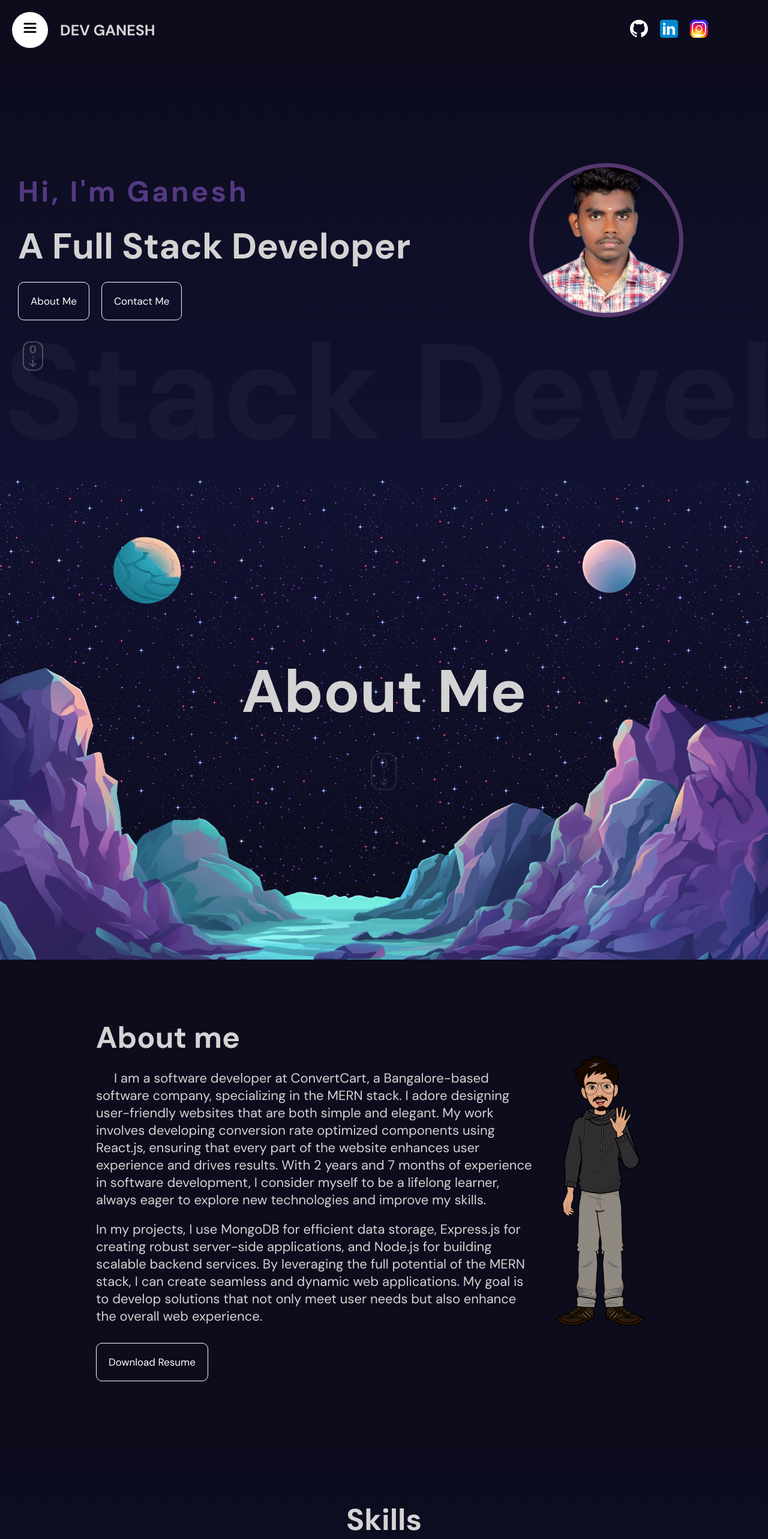
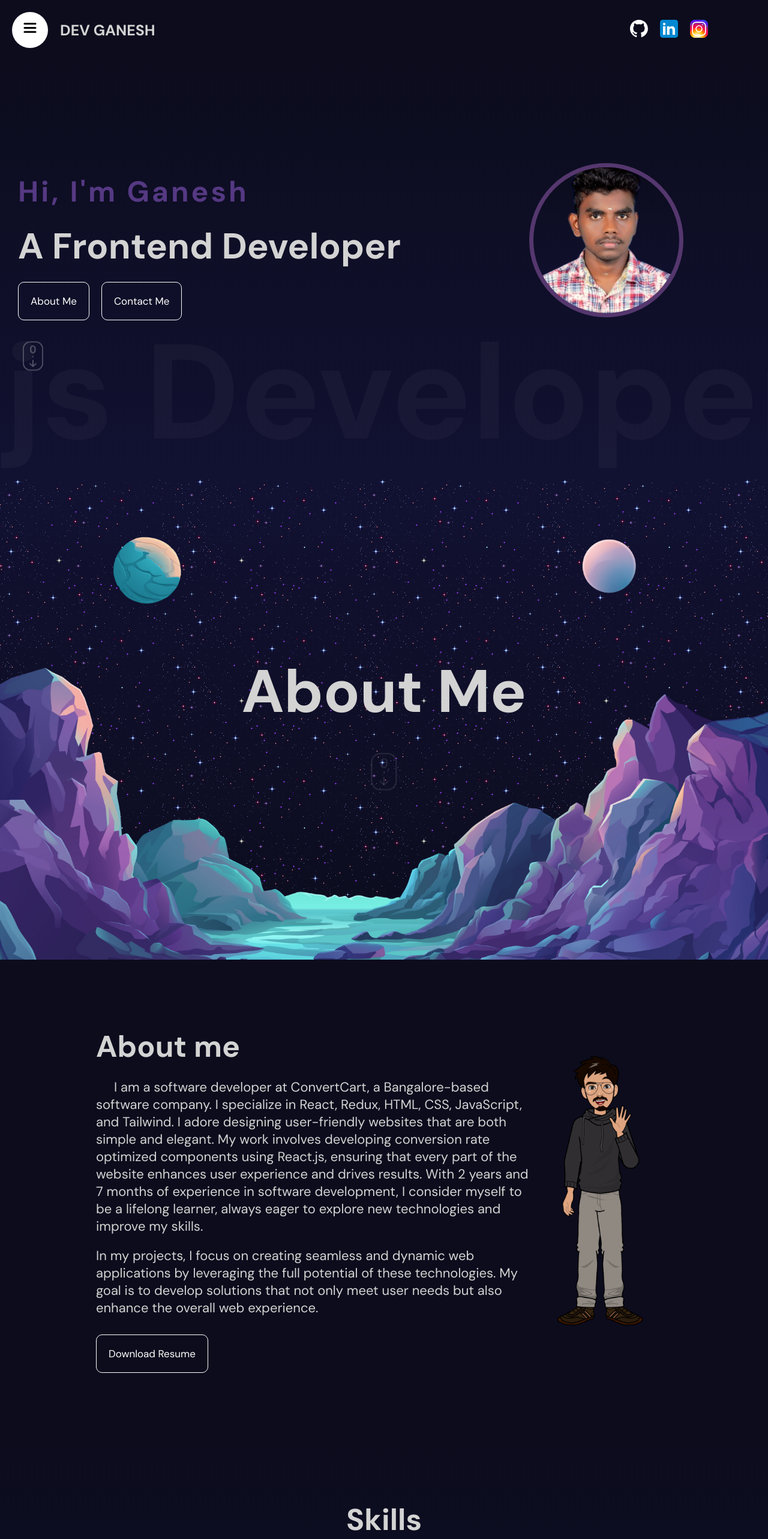
Before and after one commit to Ganesh-Paulraja/Portfolio-2, a React (Vite) app: page / in a window 1280 px wide. Shown: the top 2566 px of the page at 60% size. Built offline with nearby package versions, Linux system fonts and the light colour scheme.

Commit message:
profile updated

```diff
--- a/src/components/About/About.jsx
+++ b/src/components/About/About.jsx
@@ -65,11 +65,17 @@ export default function About() {
     <motion.div ref={elementRef} className='gg-about'>
       <motion.div className='content-wrap' variants={animateContent} initial='initial' animate={isInView ? 'whileView': ''}>
       <h1>About me</h1>
-      <p className="gg-content gg-first">
+      {/* <p className="gg-content gg-first">
       I am a software developer at ConvertCart, a Bangalore-based software company, specializing in the MERN stack. I adore designing user-friendly websites that are both simple and elegant. My work involves developing conversion rate optimized components using React.js, ensuring that every part of the website enhances user experience and drives results. With 2 years and 7 months of experience in software development, I consider myself to be a lifelong learner, always eager to explore new technologies and improve my skills.
       </p>
       <p className="gg-content">
         In my projects, I use MongoDB for efficient data storage, Express.js for creating robust server-side applications, and Node.js for building scalable backend services. By leveraging the full potential of the MERN stack, I can create seamless and dynamic web applications. My goal is to develop solutions that not only meet user needs but also enhance the overall web experience.
+      </p> */}
+      <p className="gg-content gg-first">
+      I am a software developer at ConvertCart, a Bangalore-based software company. I specialize in React, Redux, HTML, CSS, JavaScript, and Tailwind. I adore designing user-friendly websites that are both simple and elegant. My work involves developing conversion rate optimized components using React.js, ensuring that every part of the website enhances user experience and drives results. With 2 years and 7 months of experience in software development, I consider myself to be a lifelong learner, always eager to explore new technologies and improve my skills.
+      </p>
+      <p className="gg-content">
+In my projects, I focus on creating seamless and dynamic web applications by leveraging the full potential of these technologies. My goal is to develop solutions that not only meet user needs but also enhance the overall web experience.
       </p>
       <div className="res-btn">
         <motion.a href="./ganesh-new-resume.pdf" target='_blank' whileTap={{scale: 1.1}}>
--- a/src/components/Extra/Extra.jsx
+++ b/src/components/Extra/Extra.jsx
@@ -50,7 +50,8 @@ Experience:
          Platform and Consulting , Bengaluru:</span> <br /> December 2021 – Present
           </div>
           <div className="text-wrap">
-          I am a software developer with 2 years and 7 months of experience in frontend development, specializing in React.js. I have also accumulated 8 months of experience in backend development with Node.js. Currently, I am expanding my skills in fullstack development with a focus on the MERN stack.
+          {/* I am a software developer with 2 years and 7 months of experience in frontend development, specializing in React.js. I have also accumulated 8 months of experience in backend development with Node.js. Currently, I am expanding my skills in fullstack development with a focus on the MERN stack. */}
+          I am a software developer with 2 years and 7 months of experience in frontend development, specializing in React.js, Redux, HTML, CSS, JavaScript, and Tailwind. My focus is solely on creating seamless and dynamic web applications using these technologies.
           </div>
 
         </div>
--- a/src/components/Hero/Hero.jsx
+++ b/src/components/Hero/Hero.jsx
@@ -67,7 +67,7 @@ export default function Hero() {
         <motion.h2 variants = {textVariants}>Hi, I'm Ganesh</motion.h2>
         <motion.h1 variants = {textVariants}>
           {/* A Full Stack Developer */}
-         A <TypedText texts={["Full Stack Developer", "MERN Stack Developer"]} />
+         A <TypedText texts={["Frontend Developer", "React.js Developer"]} />
           </motion.h1>
         <motion.div variants = {textVariants} className="btns">
         <motion.a href='#About' variants = {textVariants} onHoverStart={() => setStartAnimate(true)} whileTap={{scale: 1.1,}} onHoverEnd={() => setStartAnimate(false)}>About Me</motion.a>
@@ -76,7 +76,8 @@ export default function Hero() {
         <motion.img variants = {textVariants} animate='scrollButton' src="/scroll.png" alt="scroll"  className='scroll'/>
       </motion.div>
       <motion.div className="slidingTextContainer" variants = {sliderVariants} initial='initial' animate='animate'>
-        MERN Stack Developer
+        {/* MERN Stack Developer  */}
+        React.js Developer
 
       </motion.div>
       <motion.div variants = {textVariants}
--- a/src/components/Projects/Projects.scss
+++ b/src/components/Projects/Projects.scss
@@ -7,6 +7,12 @@
 .gg-project {
   max-width: 1366px;
   margin: 0 auto;
+  @media screen and (max-height: 750px) {
+    transform: scale(0.9);
+  }
+  @media screen and (max-height: 690px) {
+    transform: scale(0.8);
+  }
   .swiper-button-next {
     right: 0px;
   }
```
